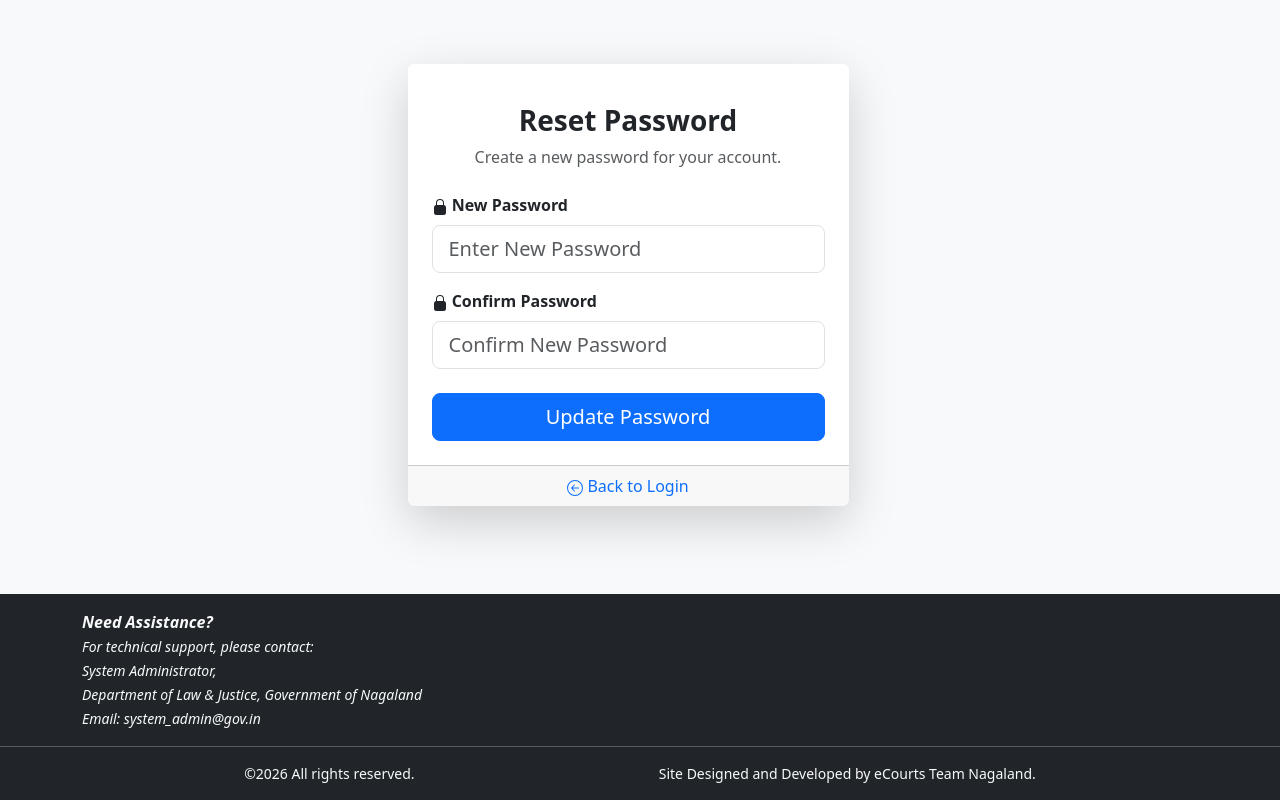
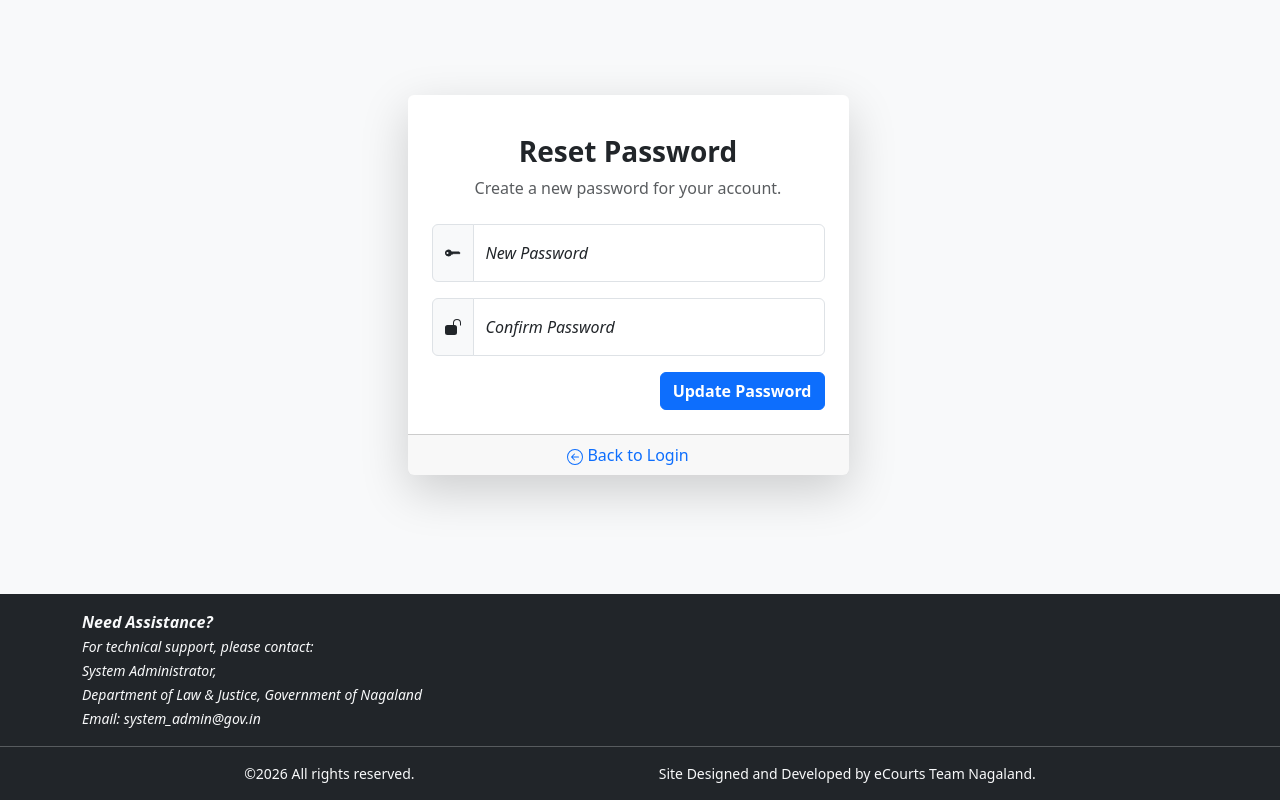
Before and after one commit to Longkumer87/law-justice, a PHP site: page /resetpassword.php in a window 1280 px wide. Run offline with PHP 8.4, Linux system fonts and the light colour scheme.

Commit message:
unauth, forgot, reset, verify

```diff
--- a/forgotpassword.php
+++ b/forgotpassword.php
@@ -33,7 +33,7 @@
                         </div>
 
                         <!-- form to get otp -->
-                        <form name="#" method="#">
+                        <form name="#" method="post">
                             <div class="mb-3">
                                 <div class="input-group">
                                     <div class="input-group-text">
@@ -42,8 +42,8 @@
                                         </svg>
                                     </div>
                                     <div class="form-floating">
-                                        <input type="text" class="form-control" id="username" name="username" placeholder="USERNAME" autocomplete="username" required>
-                                        <label for="username" class="form-label fst-italic">user email</label>
+                                        <input type="email" class="form-control" id="useremail" name="useremail" placeholder="USERNAME" autocomplete="username" required>
+                                        <label for="email" class="form-label fst-italic">user email</label>
                                     </div>
                                 </div>
                             </div>
--- a/resetpassword.php
+++ b/resetpassword.php
@@ -14,82 +14,67 @@
 
 
     <div class="container flex-grow-1 d-flex align-items-center">
-
         <div class="row justify-content-center w-100">
-
             <div class="col-12 col-sm-10 col-md-8 col-lg-5">
-
                 <div class="card shadow-lg border-0">
 
                     <!--card body -->
                     <div class="card-body p-4">
-
                         <div class="text-center mb-4">
                             <h3 class="mt-3 fw-bold">Reset Password</h3>
                             <p class="text-muted mb-0">Create a new password for your account. </p>
                         </div>
 
-                        <form action="update_password.php" method="POST">
+                        <form name="#" method="post">
+                            <div class="mb-3">
+                                <div class="input-group">
+                                    <div class="input-group-text">
+                                        <svg xmlns="http://www.w3.org/2000/svg" width="16" height="16" fill="currentColor" class="bi bi-key-fill" viewBox="0 0 16 16">
+                                            <path d="M3.5 11.5a3.5 3.5 0 1 1 3.163-5H14L15.5 8 14 9.5l-1-1-1 1-1-1-1 1-1-1-1 1H6.663a3.5 3.5 0 0 1-3.163 2M2.5 9a1 1 0 1 0 0-2 1 1 0 0 0 0 2" />
+                                        </svg>
 
-                            <!-- New Password -->
+                                    </div>
+                                    <div class="form-floating">
+                                        <input type="password" class="form-control" id="new_password" name="new_password" placeholder="New Password" autocomplete="username" required>
+                                        <label for="username" class="form-label fst-italic">New Password</label>
+                                    </div>
+                                </div>
+                            </div>
                             <div class="mb-3">
-
-                                <label class="form-label fw-semibold">
-                                    <svg xmlns="http://www.w3.org/2000/svg" width="16" height="16" fill="currentColor" class="bi bi-lock-fill" viewBox="0 0 16 16">
-                                        <path fill-rule="evenodd" d="M8 0a4 4 0 0 1 4 4v2.05a2.5 2.5 0 0 1 2 2.45v5a2.5 2.5 0 0 1-2.5 2.5h-7A2.5 2.5 0 0 1 2 13.5v-5a2.5 2.5 0 0 1 2-2.45V4a4 4 0 0 1 4-4m0 1a3 3 0 0 0-3 3v2h6V4a3 3 0 0 0-3-3" />
-                                    </svg>
-                                    New Password
-                                </label>
-
-                                <input type="password" name="new_password" class="form-control form-control-lg" placeholder="Enter New Password" required>
-
+                                <div class="input-group">
+                                    <div class="input-group-text">
+                                        <svg xmlns="http://www.w3.org/2000/svg" width="16" height="16" fill="currentColor" class="bi bi-unlock-fill" viewBox="0 0 16 16">
+                                            <path fill-rule="evenodd" d="M12 0a4 4 0 0 1 4 4v2.5h-1V4a3 3 0 1 0-6 0v2h.5A2.5 2.5 0 0 1 12 8.5v5A2.5 2.5 0 0 1 9.5 16h-7A2.5 2.5 0 0 1 0 13.5v-5A2.5 2.5 0 0 1 2.5 6H8V4a4 4 0 0 1 4-4" />
+                                        </svg>
+                                    </div>
+                                    <div class="form-floating">
+                                        <input type="password" class="form-control" id="confirm_password" name="confirm_password" placeholder="Confirm Password" required>
+                                        <label for="confirm_password" class="form-label fst-italic">Confirm Password</label>
+                                    </div>
+                                </div>
                             </div>
-
-                            <!-- Confirm Password -->
-                            <div class="mb-4">
-
-                                <label class="form-label fw-semibold">
-                                    <svg xmlns="http://www.w3.org/2000/svg" width="16" height="16" fill="currentColor" class="bi bi-lock-fill" viewBox="0 0 16 16">
-                                        <path fill-rule="evenodd" d="M8 0a4 4 0 0 1 4 4v2.05a2.5 2.5 0 0 1 2 2.45v5a2.5 2.5 0 0 1-2.5 2.5h-7A2.5 2.5 0 0 1 2 13.5v-5a2.5 2.5 0 0 1 2-2.45V4a4 4 0 0 1 4-4m0 1a3 3 0 0 0-3 3v2h6V4a3 3 0 0 0-3-3" />
-                                    </svg>
-                                    Confirm Password
-                                </label>
-
-                                <input type="password" name="confirm_password" class="form-control form-control-lg"
-                                    placeholder="Confirm New Password" required>
-
+                            <div class="d-flex justify-content-end">
+                                <button type="submit" name="check" class="btn btn-primary fw-bold">Update Password</button>
                             </div>
-
-                            <!-- Update Button -->
-                            <div class="d-grid">
-                                <button type="submit" class="btn btn-primary btn-lg">Update Password</button>
-                            </div>
-
                         </form>
 
                     </div>
 
                     <!-- card footer -->
                     <div class="card-footer text-center">
-
                         <a href="index.php" class="text-decoration-none">
                             <svg xmlns="http://www.w3.org/2000/svg" width="16" height="16" fill="currentColor" class="bi bi-arrow-left-circle" viewBox="0 0 16 16">
                                 <path fill-rule="evenodd" d="M1 8a7 7 0 1 0 14 0A7 7 0 0 0 1 8m15 0A8 8 0 1 1 0 8a8 8 0 0 1 16 0m-4.5-.5a.5.5 0 0 1 0 1H5.707l2.147 2.146a.5.5 0 0 1-.708.708l-3-3a.5.5 0 0 1 0-.708l3-3a.5.5 0 1 1 .708.708L5.707 7.5z" />
                             </svg>
                             Back to Login
                         </a>
-
                     </div>
-
                 </div>
-
             </div>
-
         </div>
-
     </div>
 
-       <div class="bg-dark py-3 mt-4">
+    <div class="bg-dark py-3 mt-4">
         <div class="container text-light">
             <span class="fw-bold fst-italic mb-2">Need Assistance?</span><br>
             <small class="fst-italic">
```
Also changed, not shown: unauthorised.html (+2 -10 lines), verify_otp.php (+2 -5 lines).
